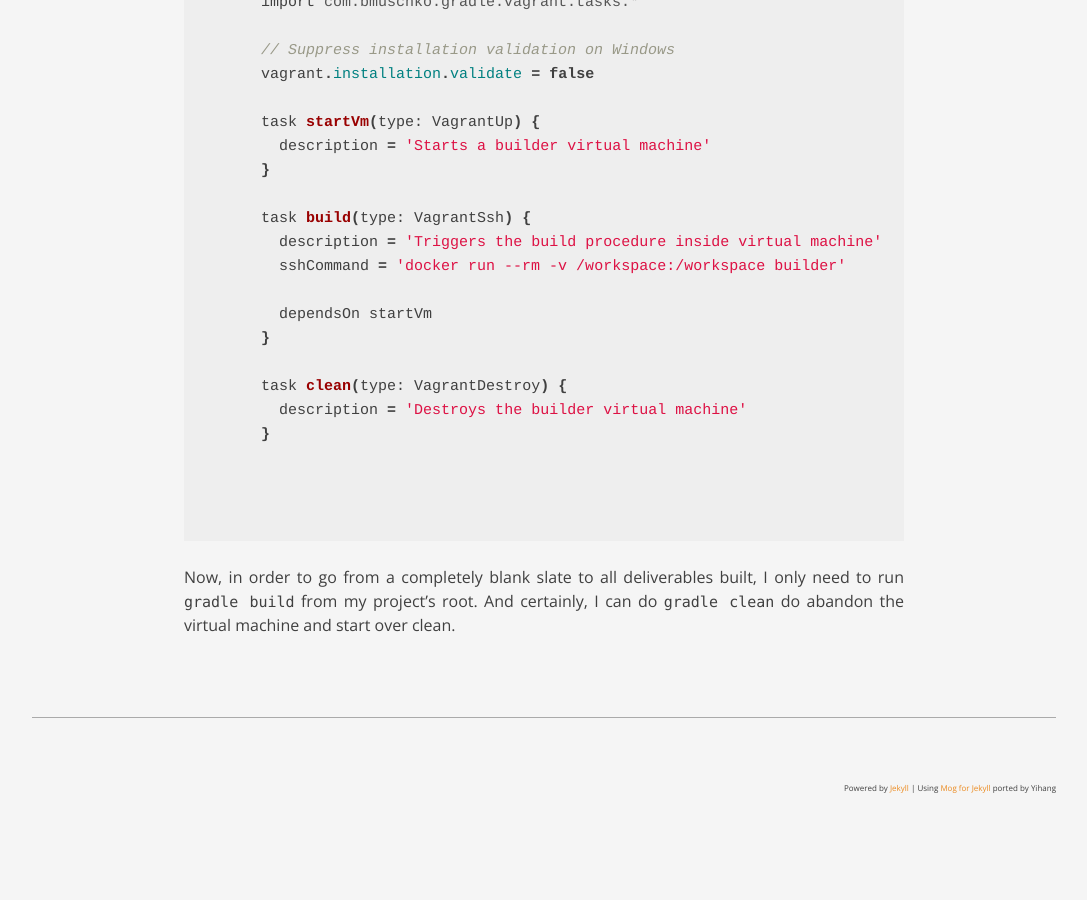
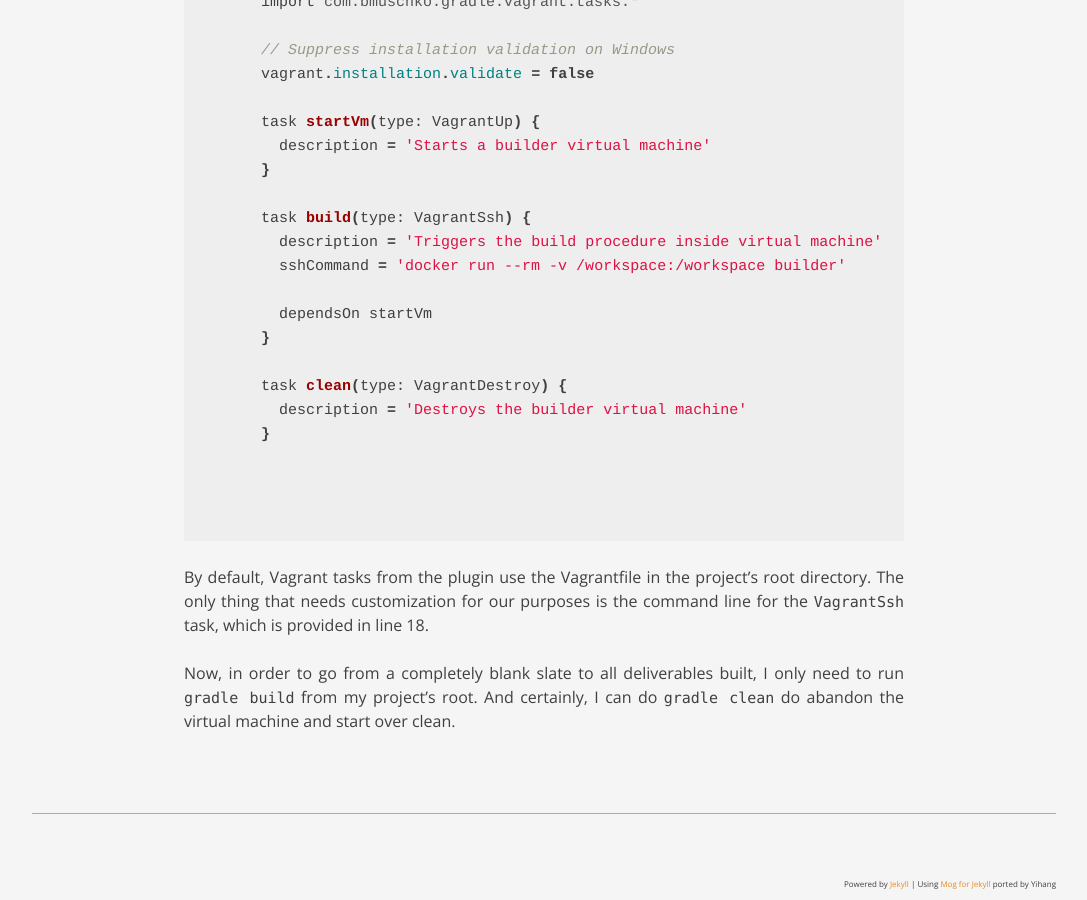
Before and after one commit to tindandelion/tindandelion.github.io, a Jekyll site: the page built from _posts/2015-05-04-linux-project-on-windows.md, in a window 1280 px wide and 900 px high, scrolled down 6621 px. Shown: the whole window, without its empty margins (96-1183 px from the left). Built offline with Jekyll 4.4.1, drawn with Linux system fonts in a browser that asks for light colours; before the commit the page ends 7425 px from its top, so only the background shows below that.

Commit message:
Update 2015-05-04-linux-project-on-windows.md

```diff
--- a/_posts/2015-05-04-linux-project-on-windows.md
+++ b/_posts/2015-05-04-linux-project-on-windows.md
@@ -248,6 +248,10 @@ task clean(type: VagrantDestroy) {
 }
 {% endhighlight %}
 
+By default, Vagrant tasks from the plugin use the Vagrantfile in the project's root directory.
+The only thing that needs customization for our purposes is the command line for the
+`VagrantSsh` task, which is provided in line 18.
+
 Now, in order to go from a completely blank slate to all deliverables built, I
 only need to run `gradle build` from my project's root. And certainly, I can do
 `gradle clean` do abandon the virtual machine and start over clean.
```
